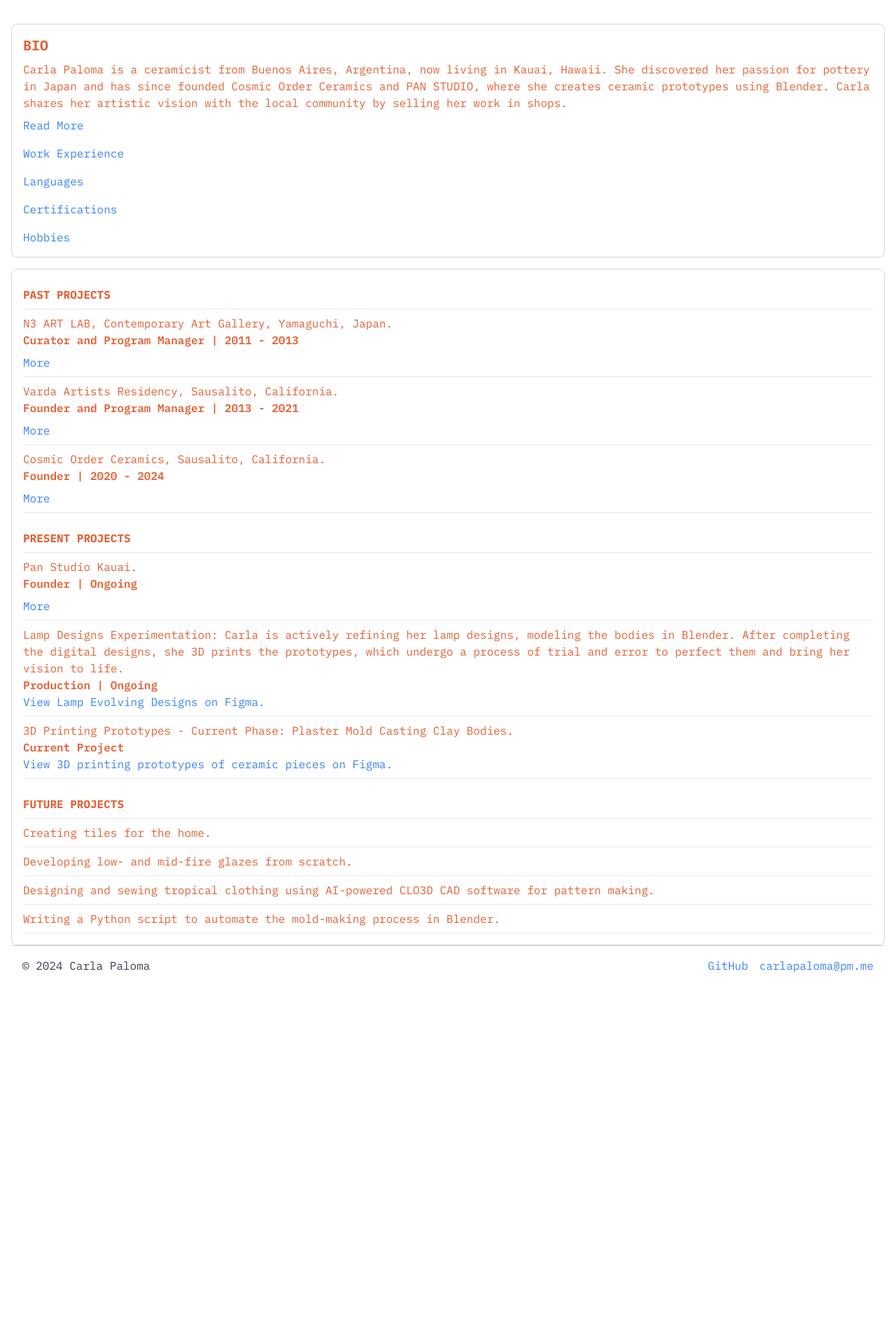
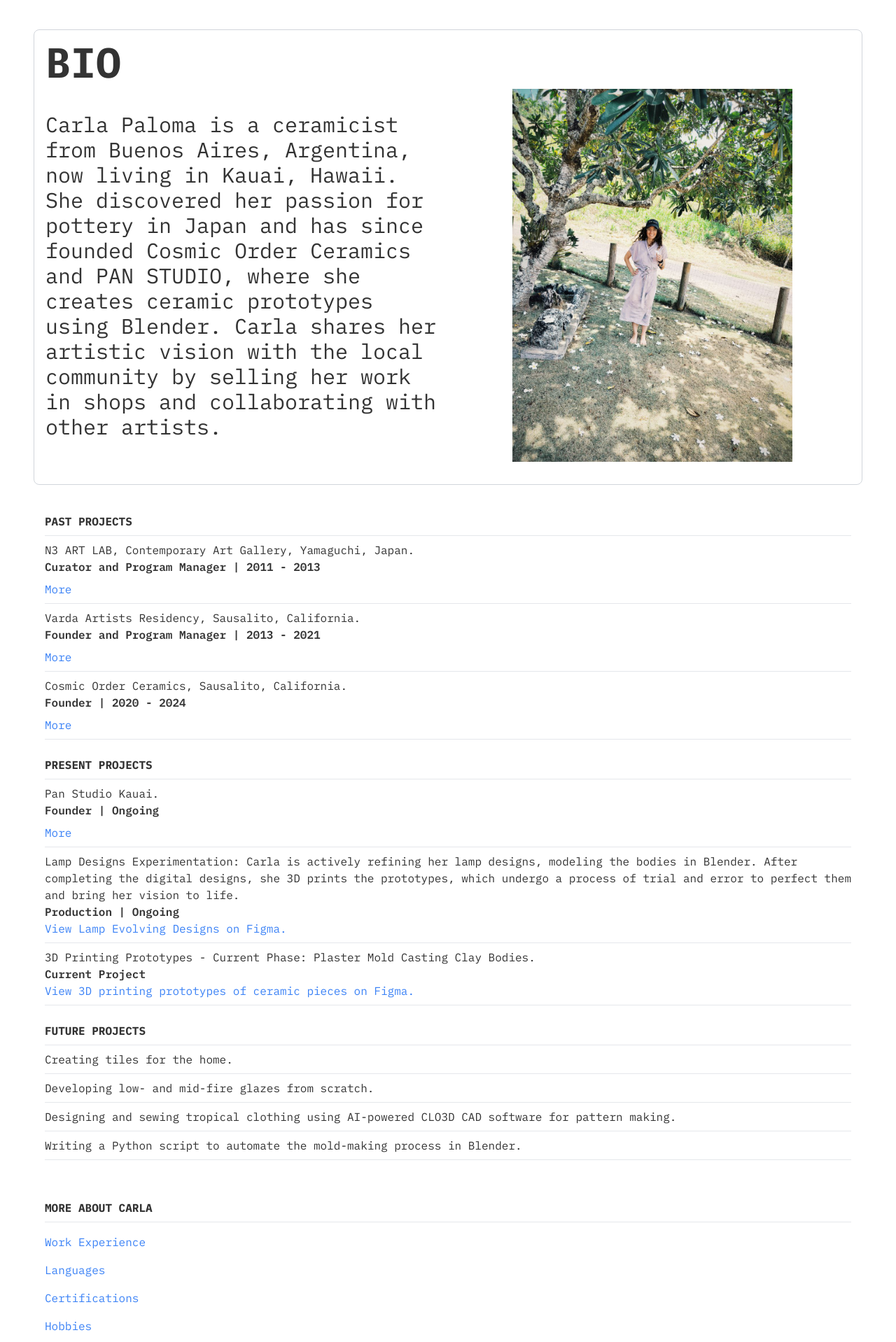
Before and after one commit to carlasushi/carla-paloma-portfolio, a Next.js app: page / in a window 1280 px wide. Shown: the part 122-2040 px from the top of the page at 70% size. Before the commit the page ends 1530 px from the top, so only its background shows below. Built offline with nearby package versions, Linux system fonts and the light colour scheme.

Commit message:
Update components and add MoreAboutCarla

```diff
--- a/package.json
+++ b/package.json
@@ -9,7 +9,9 @@
     "lint": "next lint"
   },
   "dependencies": {
+    "@studio-freight/lenis": "^1.0.42",
     "autoprefixer": "^10.4.20",
+    "gsap": "^3.12.5",
     "next": "14.2.6",
     "react": "^18",
     "react-dom": "^18"
--- a/src/app/globals.css
+++ b/src/app/globals.css
@@ -1,14 +1,70 @@
-/* Add this to your globals.css */
+/* src/app/globals.css */
 @tailwind base;
 @tailwind components;
 @tailwind utilities;
 
 :root {
-  --color-red: #E36135; /* Primary color */
-  --color-white: #FFFFFF; /* Background color */
+  --color-red: #333; /* Primary color */
+  --color-white:#fffff; /* Background color */
 }
 
 body {
   color: var(--color-red);
   background-color: var(--color-white);
+  font-size: 1rem; /* Set base font size to 16px */
 }
+
+html {
+  scroll-behavior: smooth;
+}
+
+/* Adjust margins for sections */
+.bio, .table, .footer {
+  margin-bottom: 20px; /* Adjust spacing between sections */
+}
+
+/* Optional: Adjust iframe sizes for better responsiveness */
+iframe {
+  width: 100%;
+  min-height: 600px; /* Set a minimum height */
+  height: auto; /* Allow the height to adjust if needed */
+}
+
+/* src/styles/globals.css or a specific CSS file */
+.image-hover-effect {
+  transition: transform 0.3s ease, box-shadow 0.3s ease;
+}
+
+.image-hover-effect:hover {
+  transform: scale(1.05); /* Scale up the image */
+  box-shadow: 0 4px 20px rgba(0, 0, 0, 0.2); /* Add shadow */
+}
+
+
+/* src/styles/globals.css or a specific CSS file */
+.tooltip {
+  position: relative;
+  display: inline-block;
+}
+
+.tooltip .tooltiptext {
+  visibility: hidden;
+  width: 120px;
+  background-color: black;
+  color: #fff;
+  text-align: center;
+  border-radius: 5px;
+  padding: 5px;
+  position: absolute;
+  z-index: 1;
+  bottom: 125%; /* Position above the button */
+  left: 50%;
+  margin-left: -60px;
+  opacity: 0;
+  transition: opacity 0.3s;
+}
+
+.tooltip:hover .tooltiptext {
+  visibility: visible;
+  opacity: 1;
+}
--- a/src/app/layout.tsx
+++ b/src/app/layout.tsx
@@ -1,7 +1,8 @@
+// src/app/layout.tsx
 import type { Metadata } from "next";
 import { Inter } from "next/font/google";
 import "./globals.css";
-
+import ParallaxSection from "@/components/ParallaxSection";
 
 export const metadata: Metadata = {
   title: "Carla Paloma - Contemporary Ceramics Artist",
@@ -9,11 +10,11 @@ export const metadata: Metadata = {
   openGraph: {
     title: "Carla Paloma - Contemporary Ceramics Artist",
     description: "Explore the unique ceramic art of Carla Paloma, featuring contemporary designs, intricate textures, and bold colors.",
-    url: "https://your-portfolio-url.com", // Replace with your actual portfolio URL
+    url: "https://your-portfolio-url.com",
     siteName: "Carla Paloma Ceramics",
     images: [
       {
-        url: "/profile.jpg", // Ensure this image is in your public folder
+        url: "/profile.jpg",
         width: 800,
         height: 600,
         alt: "Carla Paloma Profile Image",
@@ -39,7 +40,13 @@ export default function RootLayout({
           rel="stylesheet"
         />
       </head>
-      <body className="font-mono">{children}</body>
+      <body className="font-mono">
+        <ParallaxSection>
+          <div className="max-w-7xl mx-auto px-4 sm:px-6 lg:px-8">
+            {children}
+          </div>
+        </ParallaxSection>
+      </body>
     </html>
   );
 }
--- a/src/app/page.tsx
+++ b/src/app/page.tsx
@@ -1,18 +1,27 @@
-import Image from "next/image";
 // src/app/page.tsx
 import Header from '../components/Header';
 import Bio from '../components/Bio';
 import Table from '../components/Table';
 import Footer from '../components/Footer';
+import FadeInSection from '../components/FadeInSection'; // Import the FadeInSection
+import MoreAboutCarla from '../components/MoreAboutCarla'; // Import the MoreAboutCarla component
 
-// src/app/page.tsx
 export default function Home() {
   return (
     <div className="container mx-auto px-4">
       <Header />
-      <Bio />
-      <Table />
-      <Footer />
+      <FadeInSection>
+        <Bio />
+      </FadeInSection>
+      <FadeInSection>
+        <Table />
+      </FadeInSection>
+      <FadeInSection>
+        <MoreAboutCarla />
+      </FadeInSection>
+      <FadeInSection>
+        <Footer />
+      </FadeInSection>
     </div>
   );
 }
--- a/src/components/Bio.tsx
+++ b/src/components/Bio.tsx
@@ -1,21 +1,17 @@
 // src/components/Bio.tsx
 'use client';
 import React, { useState } from 'react';
+import Image from 'next/image';
 import WorkExperience from './WorkExperience';
 import Languages from './Languages';
 import Certifications from './Certifications';
 import Hobbies from './Hobbies';
 
 const Bio: React.FC = () => {
-  const [isExpanded, setIsExpanded] = useState(false);
   const [isWorkExperienceExpanded, setIsWorkExperienceExpanded] = useState(false);
   const [isLanguagesExpanded, setIsLanguagesExpanded] = useState(false);
   const [isCertificationsExpanded, setIsCertificationsExpanded] = useState(false);
   const [isHobbiesExpanded, setIsHobbiesExpanded] = useState(false);
-
-  const toggleExpand = () => {
-    setIsExpanded(!isExpanded);
-  };
 
   const toggleWorkExperienceExpand = () => {
     setIsWorkExperienceExpanded(!isWorkExperienceExpanded);
@@ -34,73 +30,21 @@ const Bio: React.FC = () => {
   };
 
   return (
-    <div className="border border-gray-300 p-4 rounded-lg mb-4">
-      <h2 className="text-xl font-bold mb-2">BIO</h2>
-      <p className="mb-2">
-        Carla Paloma is a ceramicist from Buenos Aires, Argentina, now living in Kauai, Hawaii. She discovered her passion for pottery in Japan and has since founded Cosmic Order Ceramics and PAN STUDIO, where she creates ceramic prototypes using Blender. Carla shares her artistic vision with the local community by selling her work in shops.
-      </p>
-      <button onClick={toggleExpand} className="text-blue-500 hover:underline">
-        {isExpanded ? 'Read Less' : 'Read More'}
-      </button>
-      {isExpanded && (
-        <div className="mt-2">
-          <p>More about Carla</p>
-          <iframe
-            src="https://cosmicorder.net/about/"
-            width="100%"
-            height="400"
-            title="About Carla Paloma"
-            className="border border-gray-300 rounded-lg"
+    <div className="p-4 mb-4 border border-gray-300 rounded-lg bio-section"> {/* Added bio-section class */}
+      <h2 className="text-2xl md:text-4xl lg:text-6xl font-bold mb-2">BIO</h2>
+      <div className="flex flex-col md:flex-row items-center mb-4">
+        <p className="text-base md:text-xl lg:text-3xl mb-4 md:mb-0 md:mr-4 md:w-1/2">
+          Carla Paloma is a ceramicist from Buenos Aires, Argentina, now living in Kauai, Hawaii. She discovered her passion for pottery in Japan and has since founded Cosmic Order Ceramics and PAN STUDIO, where she creates ceramic prototypes using Blender. Carla shares her artistic vision with the local community by selling her work in shops and collaborating with other artists.
+        </p>
+        <div className="flex justify-center md:w-1/2">
+          <Image
+            src="/CP_profile.jpeg"
+            alt="Carla Paloma"
+            width={400}
+            height={400}
+            className="md:max-w-full image-hover-effect"
           />
         </div>
-      )}
-
-      {/* Work Experience Section */}
-      <div className="mt-4">
-        <button onClick={toggleWorkExperienceExpand} className="text-blue-500 hover:underline">
-          {isWorkExperienceExpanded ? 'Hide Work Experience' : 'Work Experience'}
-        </button>
-        {isWorkExperienceExpanded && (
-          <div className="mt-2">
-            <WorkExperience />
-          </div>
-        )}
-      </div>
-
-      {/* Languages Section */}
-      <div className="mt-4">
-        <button onClick={toggleLanguagesExpand} className="text-blue-500 hover:underline">
-          {isLanguagesExpanded ? 'Hide Languages' : 'Languages'}
-        </button>
-        {isLanguagesExpanded && (
-          <div className="mt-2">
-            <Languages />
-          </div>
-        )}
-      </div>
-
-      {/* Certifications Section */}
-      <div className="mt-4">
-        <button onClick={toggleCertificationsExpand} className="text-blue-500 hover:underline">
-          {isCertificationsExpanded ? 'Hide Certifications' : 'Certifications'}
-        </button>
-        {isCertificationsExpanded && (
-          <div className="mt-2">
-            <Certifications />
-          </div>
-        )}
-      </div>
-
-      {/* Hobbies Section */}
-      <div className="mt-4">
-        <button onClick={toggleHobbiesExpand} className="text-blue-500 hover:underline">
-          {isHobbiesExpanded ? 'Hide Hobbies' : 'Hobbies'}
-        </button>
-        {isHobbiesExpanded && (
-          <div className="mt-2">
-            <Hobbies />
-          </div>
-        )}
       </div>
     </div>
   );
--- /dev/null
+++ b/src/components/FadeInSection.tsx
@@ -0,0 +1,37 @@
+// src/components/FadeInSection.tsx
+"use client";
+import React, { useState, useEffect, useRef } from 'react';
+
+const FadeInSection: React.FC<{ children: React.ReactNode }> = ({ children }) => {
+  const [isVisible, setVisible] = useState(false);
+  const domRef = useRef<HTMLDivElement>(null);
+
+  useEffect(() => {
+    const observer = new IntersectionObserver(entries => {
+      entries.forEach(entry => {
+        if (entry.isIntersecting) {
+          setVisible(true);
+          observer.unobserve(entry.target); // Stop observing once visible
+        }
+      });
+    });
+
+    if (domRef.current) observer.observe(domRef.current);
+    return () => {
+      if (domRef.current) observer.unobserve(domRef.current);
+    };
+  }, []);
+
+  return (
+    <div
+      className={`transition-opacity duration-1000 ${
+        isVisible ? 'opacity-100' : 'opacity-0'
+      }`}
+      ref={domRef}
+    >
+      {children}
+    </div>
+  );
+};
+
+export default FadeInSection;
--- a/src/components/Footer.tsx
+++ b/src/components/Footer.tsx
@@ -7,7 +7,7 @@ const Footer: React.FC = () => {
   const currentYear = new Date().getFullYear();
 
   return (
-    <footer className="bg-white border-t border-gray-300 p-4">
+    <footer className="my-2 py-3">
       <div className="container mx-auto flex justify-between items-center">
         <p className="text-gray-700">&copy; {currentYear} Carla Paloma</p>
         <div>
--- a/src/components/Languages.tsx
+++ b/src/components/Languages.tsx
@@ -10,7 +10,7 @@ const Languages: React.FC = () => {
       <ul className="list-disc list-inside">
         <li>Spanish (native)</li>
         <li>English (fluent)</li>
-        <li>Japanese (N3 level)</li>
+        <li>Japanese (N3 level) | conversational</li>
       </ul>
     </div>
   );
--- /dev/null
+++ b/src/components/MoreAboutCarla.tsx
@@ -0,0 +1,90 @@
+// src/components/MoreAboutCarla.tsx
+'use client';
+import React, { useState } from 'react';
+import WorkExperience from './WorkExperience';
+import Languages from './Languages';
+import Certifications from './Certifications';
+import Hobbies from './Hobbies';
+
+const MoreAboutCarla: React.FC = () => {
+  const [isWorkExperienceExpanded, setIsWorkExperienceExpanded] = useState(false);
+  const [isLanguagesExpanded, setIsLanguagesExpanded] = useState(false);
+  const [isCertificationsExpanded, setIsCertificationsExpanded] = useState(false);
+  const [isHobbiesExpanded, setIsHobbiesExpanded] = useState(false);
+
+  const toggleWorkExperienceExpand = () => {
+    setIsWorkExperienceExpanded(!isWorkExperienceExpanded);
+  };
+
+  const toggleLanguagesExpand = () => {
+    setIsLanguagesExpanded(!isLanguagesExpanded);
+  };
+
+  const toggleCertificationsExpand = () => {
+    setIsCertificationsExpanded(!isCertificationsExpanded);
+  };
+
+  const toggleHobbiesExpand = () => {
+    setIsHobbiesExpanded(!isHobbiesExpanded);
+  };
+
+  return (
+    <div className="p-4 my-4">
+      <div className="border-b font-bold py-2">
+        <h2>MORE ABOUT CARLA</h2>
+      </div>
+
+      <div className="mt-4"> {/* Add margin-top */}
+        {/* Work Experience Section */}
+        <div className="mt-4">
+          <button onClick={toggleWorkExperienceExpand} className="text-blue-500 hover:underline">
+            {isWorkExperienceExpanded ? 'Hide Work Experience' : 'Work Experience'}
+          </button>
+          {isWorkExperienceExpanded && (
+            <div className="mt-2">
+              <WorkExperience />
+            </div>
+          )}
+        </div>
+
+        {/* Languages Section */}
+        <div className="mt-4">
+          <button onClick={toggleLanguagesExpand} className="text-blue-500 hover:underline">
+            {isLanguagesExpanded ? 'Hide Languages' : 'Languages'}
+          </button>
+          {isLanguagesExpanded && (
+            <div className="mt-2">
+              <Languages />
+            </div>
+          )}
+        </div>
+
+        {/* Certifications Section */}
+        <div className="mt-4">
+          <button onClick={toggleCertificationsExpand} className="text-blue-500 hover:underline">
+            {isCertificationsExpanded ? 'Hide Certifications' : 'Certifications'}
+          </button>
+          {isCertificationsExpanded && (
+            <div className="mt-2">
+              <Certifications />
+            </div>
+          )}
+        </div>
+
+        {/* Hobbies Section */}
+        <div className="mt-4">
+          <button onClick={toggleHobbiesExpand} className="text-blue-500 hover:underline">
+            {isHobbiesExpanded ? 'Hide Hobbies' : 'Hobbies'}
+          </button>
+          {isHobbiesExpanded && (
+            <div className="mt-2">
+              <Hobbies />
+            </div>
+          )}
+        </div>
+      </div>
+    </div>
+  );
+};
+
+export default MoreAboutCarla;
--- /dev/null
+++ b/src/components/ParallaxSection.tsx
@@ -0,0 +1,44 @@
+// src/components/ParallaxSection.tsx
+'use client';
+import React, { useEffect, useRef } from 'react';
+import { gsap } from 'gsap';
+
+const ParallaxSection: React.FC<{ children: React.ReactNode }> = ({ children }) => {
+  const sectionRef = useRef<HTMLDivElement>(null);
+  const ticking = useRef<boolean>(false); // Track if a requestAnimationFrame is pending
+
+  useEffect(() => {
+    const handleScroll = () => {
+      if (!ticking.current) {
+        window.requestAnimationFrame(() => {
+          updateParallax();
+          ticking.current = false; // Reset the ticking flag
+        });
+        ticking.current = true; // Set the ticking flag
+      }
+    };
+
+    const updateParallax = () => {
+      if (sectionRef.current) {
+        const scrollY = window.scrollY; // Get the current scroll position
+        gsap.to(sectionRef.current, {
+          y: scrollY * 0.2, // Adjust the multiplier for speed
+          ease: 'power1.out',
+        });
+      }
+    };
+
+    window.addEventListener('scroll', handleScroll);
+    return () => {
+      window.removeEventListener('scroll', handleScroll);
+    };
+  }, []);
+
+  return (
+    <div ref={sectionRef} style={{ position: 'relative', overflow: 'hidden', willChange: 'transform' }}>
+      {children}
+    </div>
+  );
+};
+
+export default ParallaxSection;
--- a/src/components/Table.tsx
+++ b/src/components/Table.tsx
@@ -27,7 +27,7 @@ const Table: React.FC = () => {
 
   return (
     <div className="overflow-x-auto">
-      <div className="bg-white border border-gray-300 p-4 rounded-lg">
+      <div className="p-4">
         {/* PAST PROJECTS Section */}
         <div className="border-b font-bold py-2">
           <h2>PAST PROJECTS</h2>
@@ -52,7 +52,7 @@ const Table: React.FC = () => {
             <iframe
               src="https://n3-art-lab.com/en/"
               width="100%"
-              height="400"
+              height="800" // Increase height for better visibility
               title="N3 ART LAB"
               className="border border-gray-300 rounded-lg"
             />
@@ -78,7 +78,7 @@ const Table: React.FC = () => {
             <iframe
               src="http://www.vardaartistsresidency.to/"
               width="100%"
-              height="400"
+              height="800" // Increase height for better visibility
               title="Varda Artists Residency"
               className="border border-gray-300 rounded-lg"
             />
@@ -104,7 +104,7 @@ const Table: React.FC = () => {
             <iframe
               src="https://www.cosmicorder.net/"
               width="100%"
-              height="400"
+              height="800" // Increase height for better visibility
               title="Cosmic Order Ceramics"
               className="border border-gray-300 rounded-lg"
             />
@@ -135,7 +135,7 @@ const Table: React.FC = () => {
             <iframe
               src="https://www.panstudio.to/"
               width="100%"
-              height="400"
+              height="800" // Increase height for better visibility
               title="Pan Studio Kauai"
               className="border border-gray-300 rounded-lg"
             />
```
Also changed, not shown: src/components/Header.tsx (+3 -8 lines), 1 other file (tests, documents, lock files or other folders).
